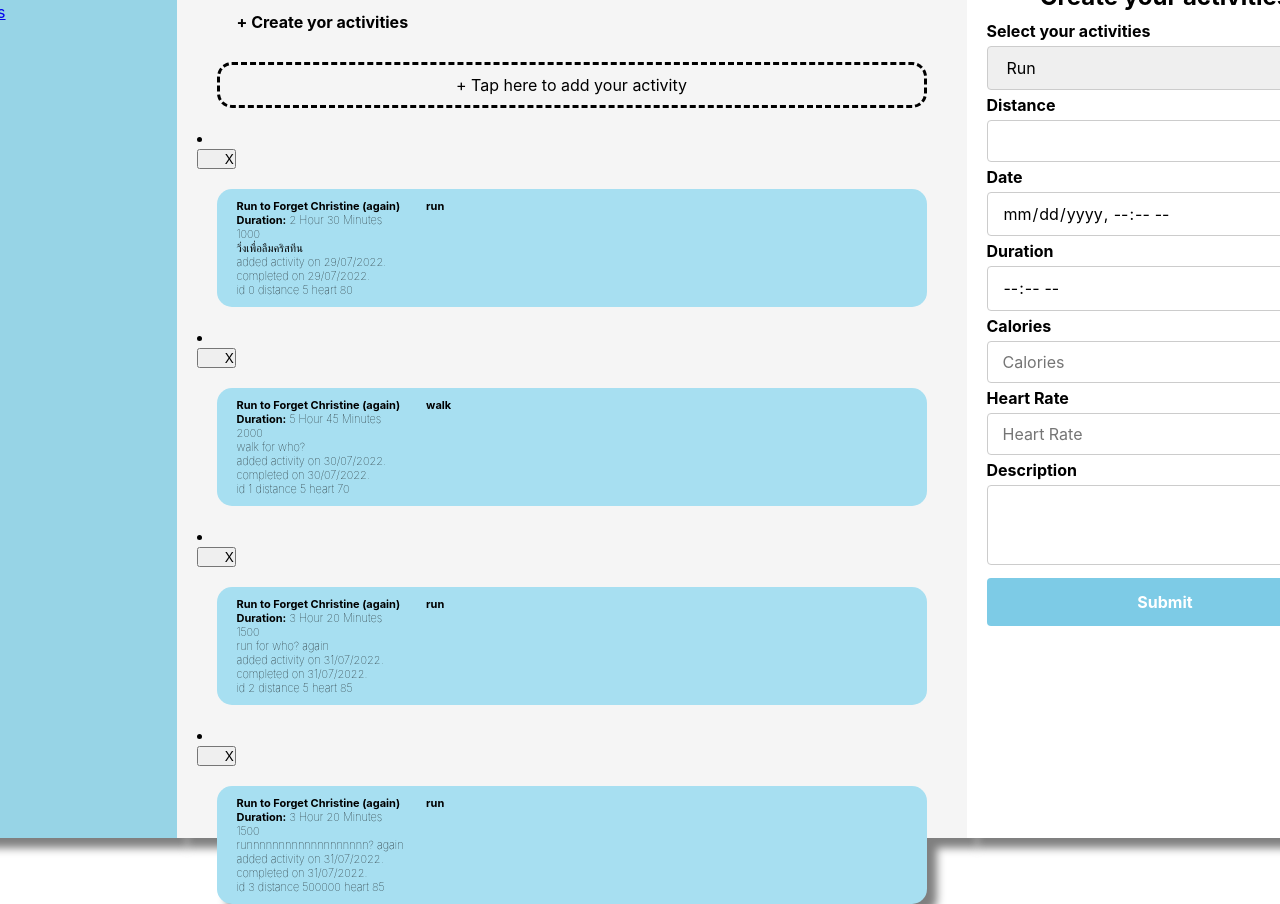
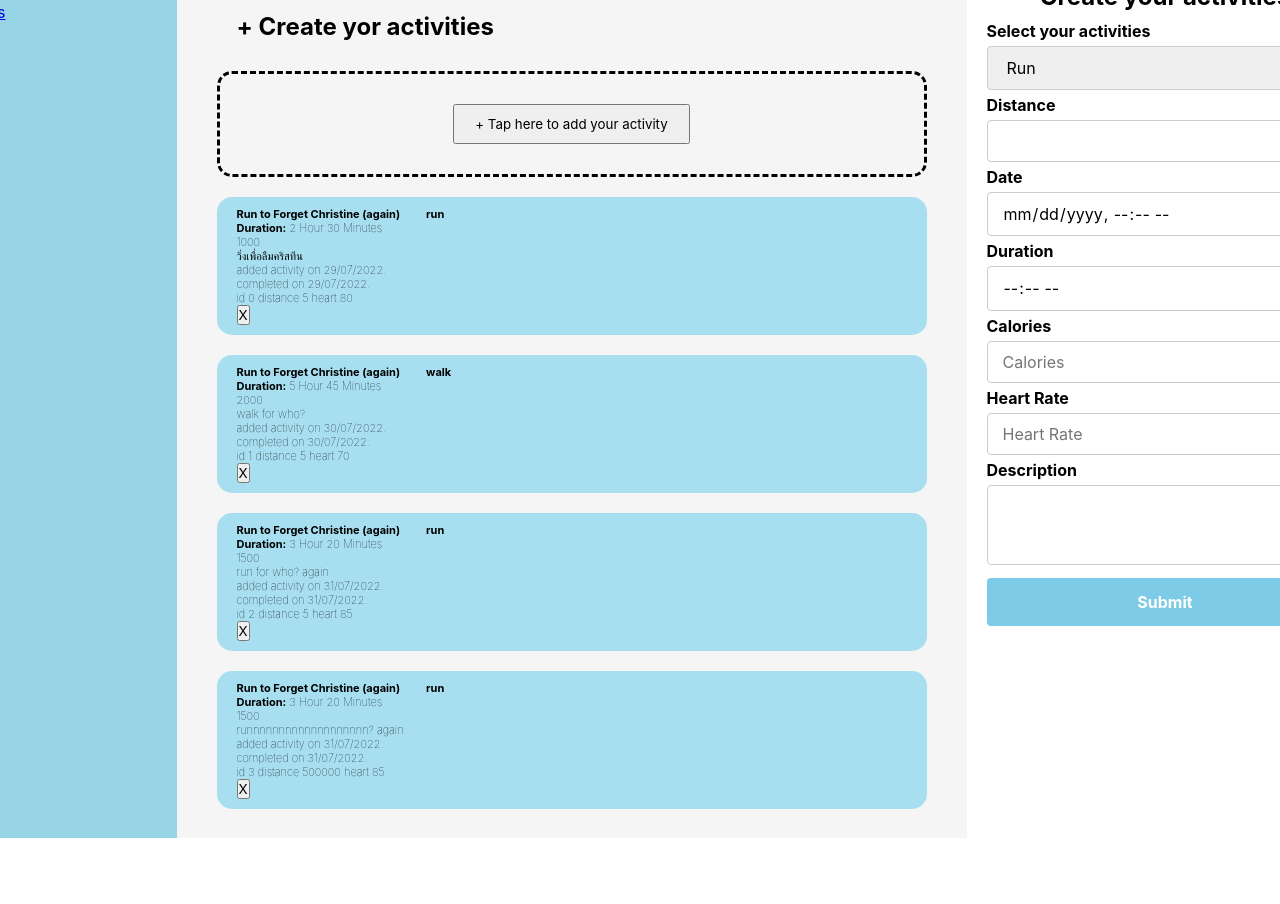
Before and after one commit to irisprae/project-infinity-health-prae, a React (Vite) app: page /addactivities in a window 1280 px wide. Shown: the top 904 px of the page. After the commit the page ends 838 px from the top, so only its background shows below. Built offline with nearby package versions, Linux system fonts and the light colour scheme.

Commit message:
edit button

```diff
--- a/src/Components/ExerciseList/ExerciseList.css
+++ b/src/Components/ExerciseList/ExerciseList.css
@@ -2,9 +2,15 @@
     width: 750px;
     height: 836px;
     background-color: #f5f5f5;
-
     padding: 20px;
     filter: drop-shadow(10px 10px 4px rgba(0, 0, 0, 0.5));
+    /*display: flex;*/
+}
+
+.createAct {
+
+    padding: 10px 20px;
+    margin: 20px;
 }
 
 .cardAct {
@@ -23,12 +29,20 @@
     padding: 10px 20px;
     margin: 20px;
     border-radius: 15px;
-    border-style: dashed
+    border-style: dashed;
+    display :flex;
+    justify-content: center;
 }
 
+
 .addCardActText {
-    text-align: center;
+    display: flex;
+    padding: 10px 20px;
+    margin: 20px;
+
 }
+
+
 
 .cardActName {
     display: flex;
--- a/src/Components/ExerciseList/ExerciseList.jsx
+++ b/src/Components/ExerciseList/ExerciseList.jsx
@@ -6,28 +6,28 @@ const ExerciseList = (props,handleDelete,addAct) => {
   console.log(props)
 
   return (
-    <div className='ExerciseList'>
+    <div className='exerciseList'>
 
-
-                <div>
-
-              <div className = 'exerciseList'>
-          <h4 className = 'createAct' onClick={() => addAct}>+ Create yor activities<br/></h4>
+	<div
+ className = 'exerciseListContainer'>
+          <h2 className = 'createAct' onClick={() => addAct}>+ Create yor activities<br/></h2>
 
 
           <div className="addCardAct">
 
-        <p  className="addCardActText">+ Tap here to add your activity<br/></p>
+        <button  className="addCardActText">+ Tap here to add your activity<br/></button>
 
           </div>
 
       {props.card.map(({ id, activity, distance,durationHours,durationMin,date,calories,heartrate,description }) => {
         return(
-          <><li key={id}></li><button onClick={() => handleDelete(id)}>&nbsp;&nbsp;&nbsp;&nbsp;&nbsp;&nbsp;&nbsp;X</button><div className="cardAct">
+          /*<><li key={id}></li><button className ="deleteActButton" onClick={() => handleDelete(id)}>X</button>*/
+          <div className="cardAct">
             <div className="cardActName">
               <div><span className='boldFont'>Run to Forget Christine (again)</span></div>
               <div className="cardActType"><span className='boldFont'>&nbsp; &nbsp; &nbsp; &nbsp; &nbsp; {activity}</span></div>
             </div>
+
             <div>
               <p className="cardActDuration"><span className='boldFont'>Duration:</span> <span>{durationHours} Hour {durationMin} Minutes</span></p>
               <p className="cardActCalories">{calories}</p>
@@ -36,13 +36,14 @@ const ExerciseList = (props,handleDelete,addAct) => {
               <p className="cardActCompletedDate">completed on {date}.</p>
               <p>id {id} distance {distance}  heart {heartrate}</p>
             </div>
-          </div></>
+              <button className ="deleteActButton" onClick={() => handleDelete(id)}>X</button>
+          </div>/*</>*/
           )}
           )
       }
 
     </div>
-    </div>
+
         </div>
   )
 
```
